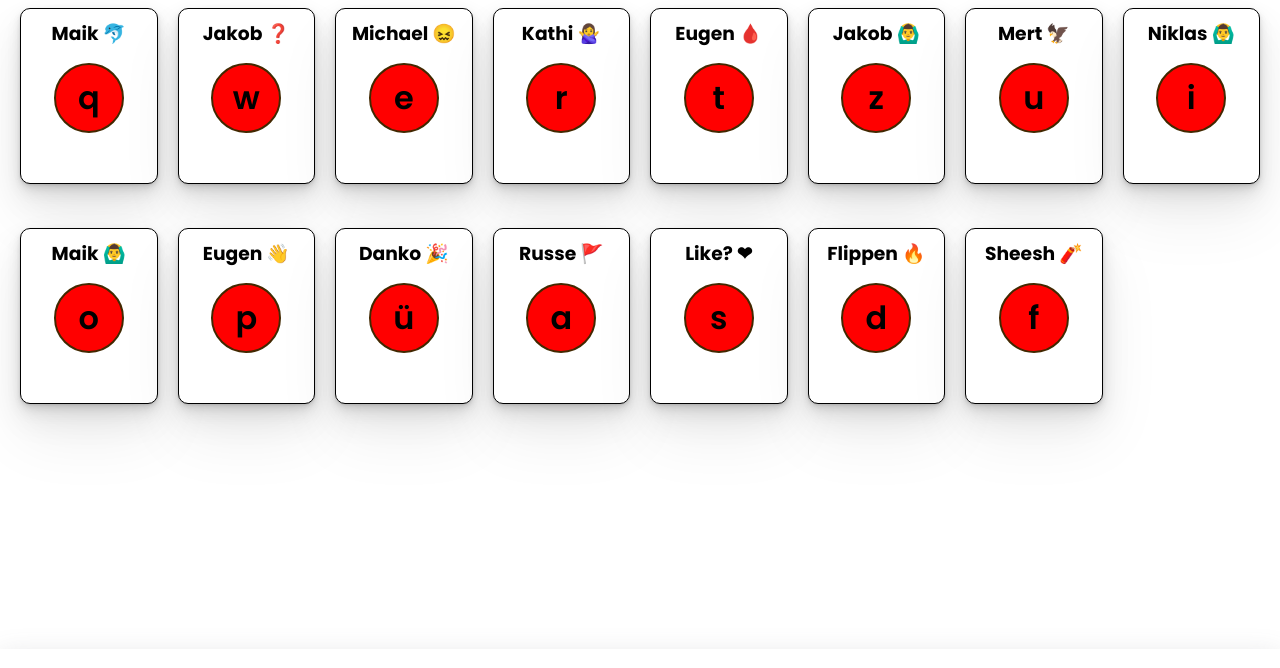
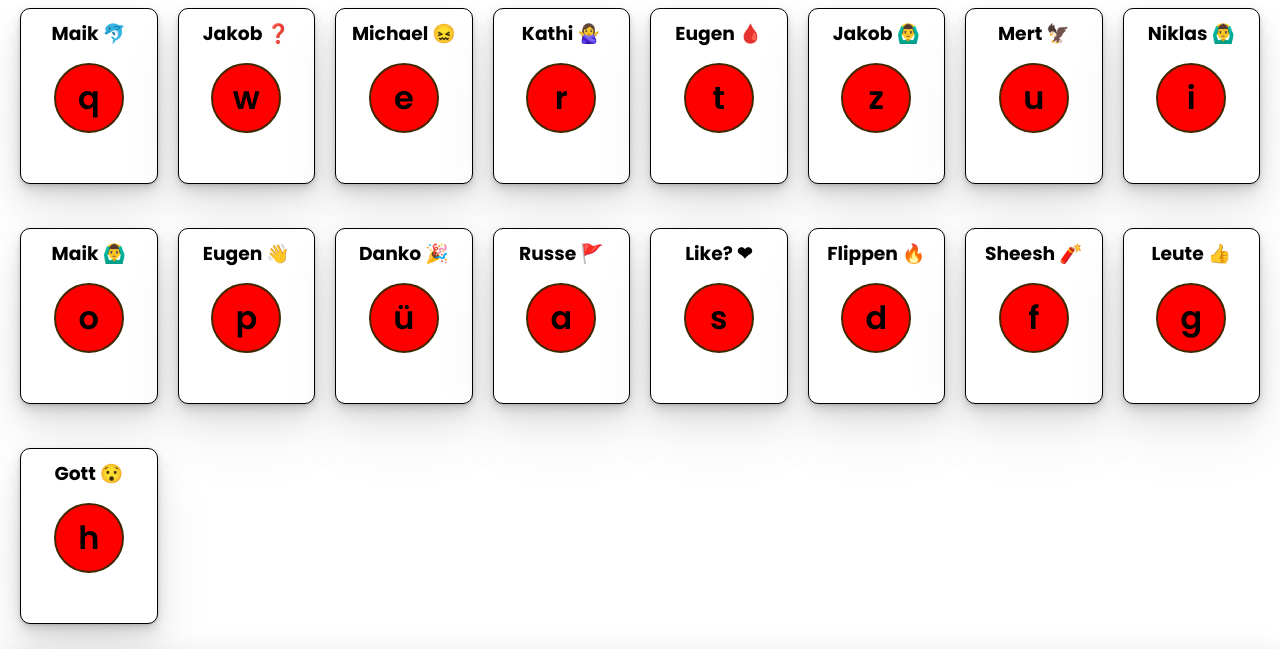
Before and after one commit to Sicklas/soundboard, a plain HTML site: page index.html in a window 1280 px wide. Shown: the part 82-750 px from the top of the page. Drawn offline with nearby package versions, Linux system fonts and the light colour scheme.

Commit message:
Add files via upload

```diff
--- a/index.html
+++ b/index.html
@@ -85,6 +85,14 @@
             <h3>Sheesh 🧨</h3>
             <button class="button-74" role="button">f</button>
         </div>
+        <div class="tile">
+            <h3>Leute 👍</h3>
+            <button class="button-74" role="button">g</button>
+        </div>
+        <div class="tile">
+            <h3>Gott 😯</h3>
+            <button class="button-74" role="button">h</button>
+        </div>
     </main>
     <footer class="footer">
         <p>© <span id="year"></span><a target="_blank" class="link" href="https://github.com/Sicklas"> Sicklas</a></p>
```
